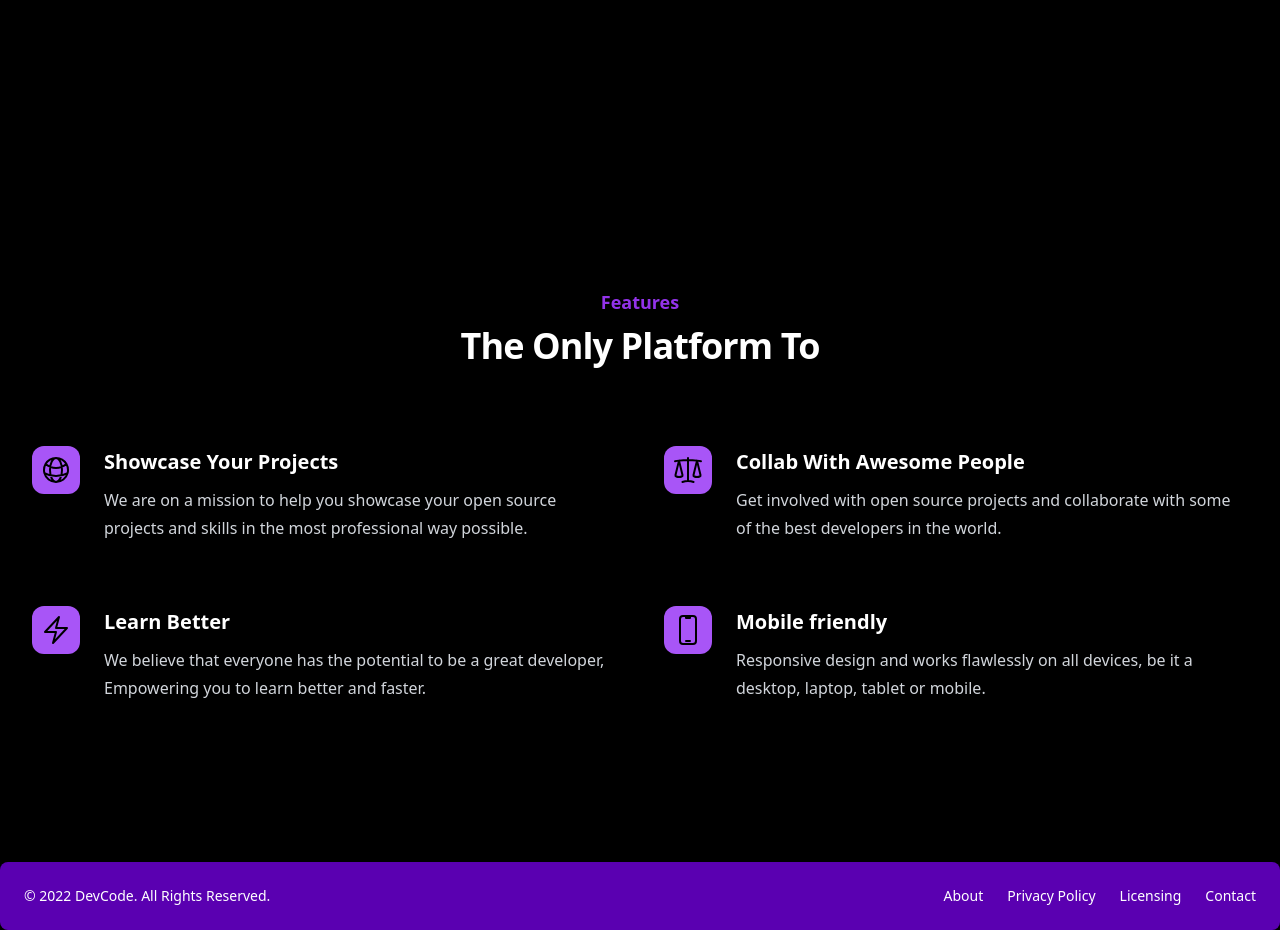
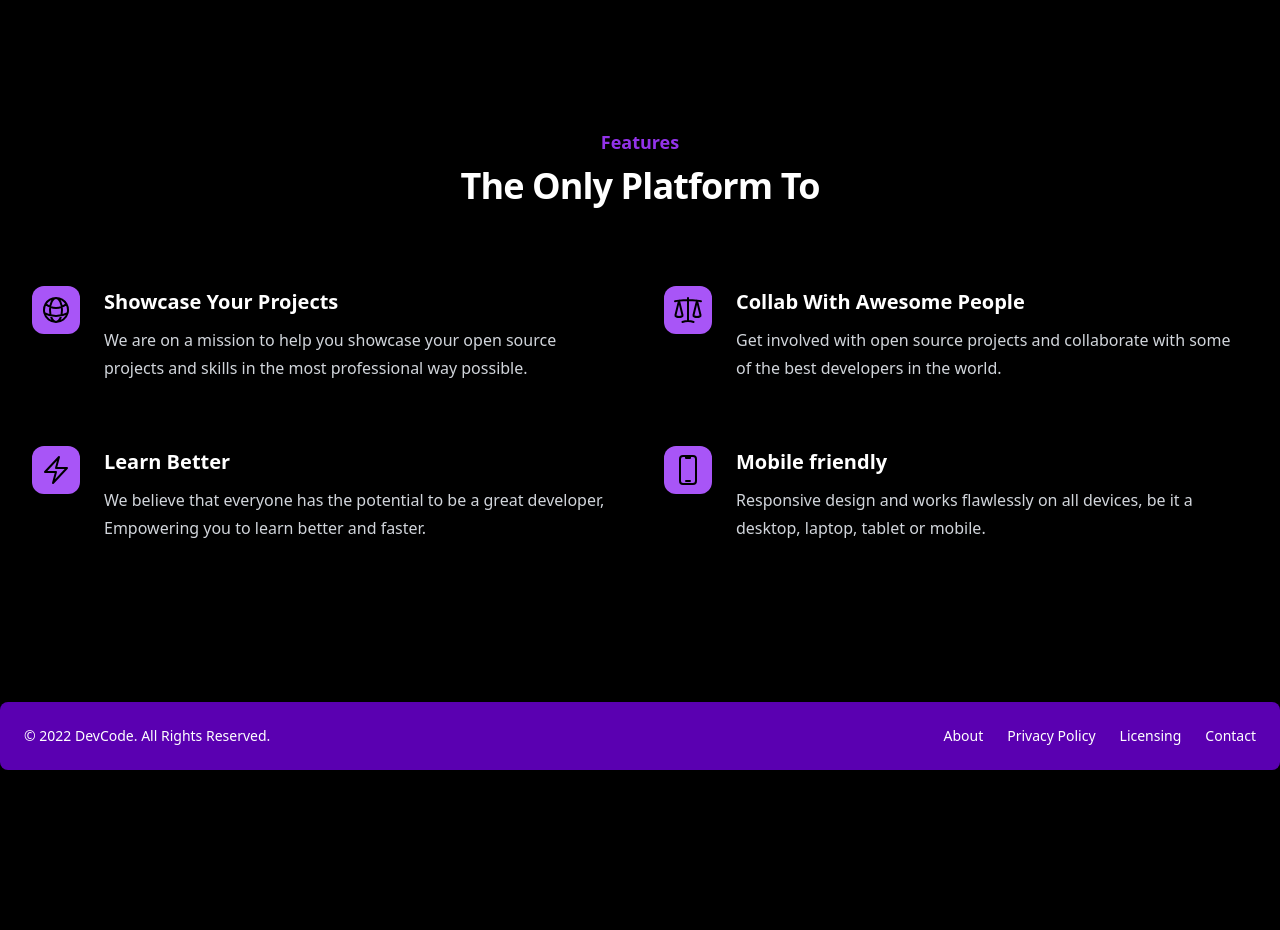
Before and after one commit to bytemakers/Devcode, a React (Create React App) app in the folder frontend/: page / in a window 1280 px wide. Shown: the part 510-1440 px from the top of the page. After the commit the page ends 1280 px from the top, so only its background shows below. Built offline with nearby package versions, Linux system fonts and the light colour scheme.

Commit message:
Reduced Padding
Co-authored-by: devarshishimpi <devarshishimpi@gmail.com>

```diff
--- a/frontend/src/components/Home/Home.jsx
+++ b/frontend/src/components/Home/Home.jsx
@@ -46,7 +46,7 @@ const Home = () => {
 
         <Hero />
 
-          <div className="bg-black py-24 sm:py-32 lg:py-40">
+          <div className="bg-black pb-24 sm:pb-32 lg:pb-40">
           <div className="mx-auto max-w-7xl px-6 lg:px-8">
             <div className="sm:text-center">
               <h2 className="text-lg font-semibold leading-8 text-purple-600">Features</h2>
```
